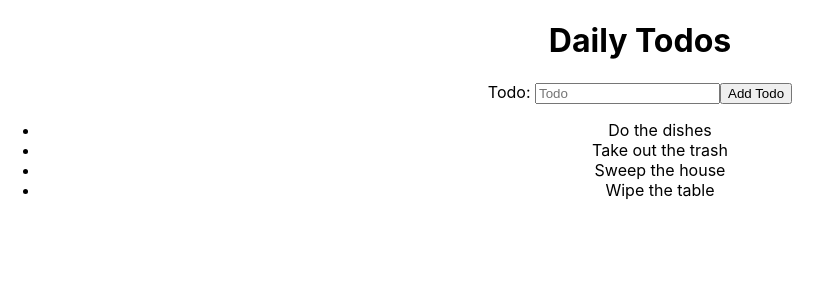
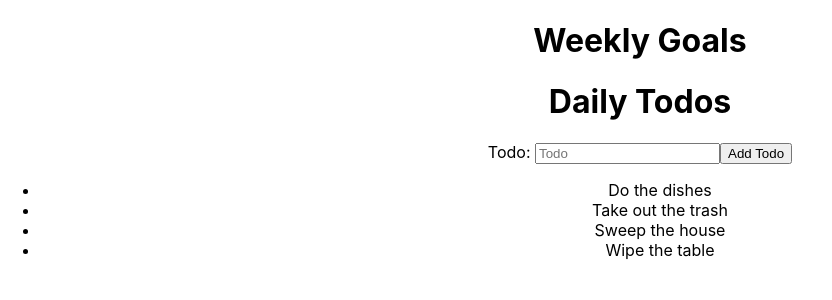
Before and after one commit to brockbyrd/productivity-app, a React (Create React App) app: page / in a window 1280 px wide. Shown: the top 300 px of the page, without its empty margins (0-832 px from the left). Built offline with nearby package versions, Linux system fonts and the light colour scheme.

Commit message:
imports GoalsList to App

```diff
--- a/src/App.js
+++ b/src/App.js
@@ -1,9 +1,11 @@
 import './App.css';
 import TodoList from './containers/TodoList'
+import GoalsList from './containers/GoalsList'
 
 function App() {
   return (
     <div className="App">
+      <GoalsList />
       <TodoList />
     </div>
   );
--- a/src/components/GoalInput.js
+++ b/src/components/GoalInput.js
@@ -0,0 +1,9 @@
+import React from 'react'
+
+export default function GoalInput() {
+    return (
+        <div>
+
+        </div>
+    )
+}
--- a/src/components/GoalItem.js
+++ b/src/components/GoalItem.js
@@ -0,0 +1,9 @@
+import React from 'react'
+
+export default function GoalItem() {
+    return (
+        <div>
+
+        </div>
+    )
+}
```
